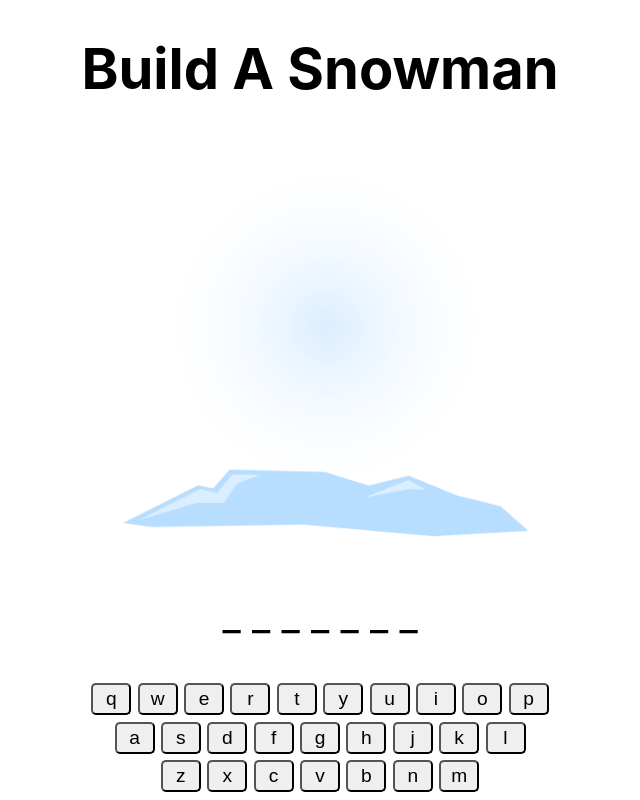
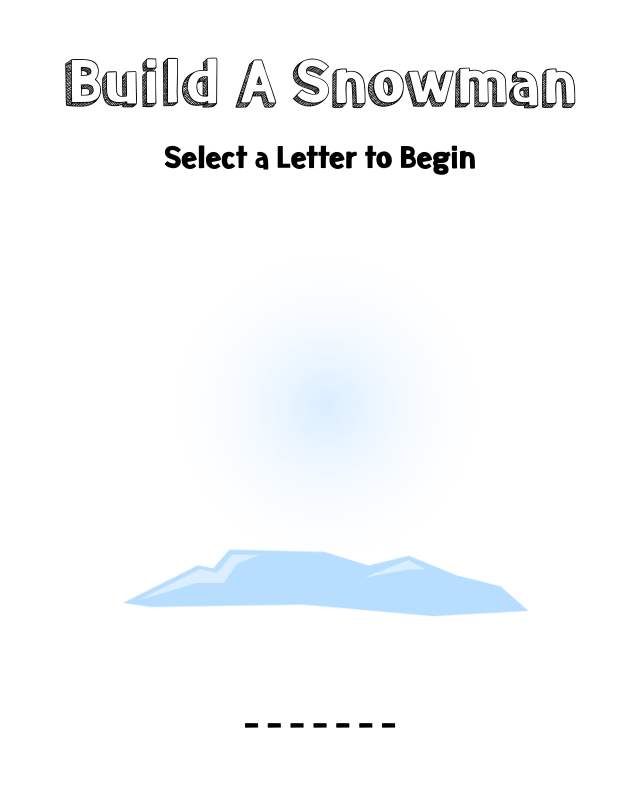
Before and after one commit to TobiasNorton/snowman, a React (Create React App) app: page / in a window 1280 px wide. Shown: the top 800 px of the page, without its empty margins (320-960 px from the left). Built offline with nearby package versions, Linux system fonts and the light colour scheme.

Commit message:
Clicked buttons pushed to empty array in state, reappear with new game

```diff
--- a/src/App.js
+++ b/src/App.js
@@ -8,6 +8,7 @@ class App extends Component {
 
     this.state = {
       correctLetters: ['_ ', ' _ ', ' _ ', ' _ ', ' _ ', ' _ ', ' _'],
+      chosenLetters: [],
       generatedWord: '',
       word: ['', '', '', '', '', '', ''],
       keyboard: [
@@ -33,7 +34,7 @@ class App extends Component {
   }
 
   letterClick = event => {
-    event.target.classList.add('hidden')
+    this.state.chosenLetters.push(event.target.value)
     let wordAsAnArray = this.state.generatedWord.split('')
     wordAsAnArray.map(letter => {
       if (event.target.value === letter) {
@@ -63,14 +64,32 @@ class App extends Component {
   newGameButton = () => {
     let completedWord = this.state.correctLetters
     if (this.state.generatedWord === completedWord.join('')) {
-      return <button className="new-game-button">Play Again</button>
+      return (
+        <button
+          disabled={this.state.chosenLetters.includes('a')}
+          onClick={this.resetGame}
+          className="new-game-button"
+        >
+          Play Again
+        </button>
+      )
     }
+  }
+
+  resetGame = () => {
+    this.generateRandomWord()
+    this.setState({
+      correctLetters: ['_ ', ' _ ', ' _ ', ' _ ', ' _ ', ' _ ', ' _'],
+      snowmanStep: 0,
+      chosenLetters: []
+    })
   }
 
   render() {
     return (
       <div>
         <h1>Build A Snowman</h1>
+        <h3>Select a Letter to Begin</h3>
         {this.gameCompleteHeader()}
         <div className="reset-container">{this.newGameButton()}</div>
         <div>
@@ -87,87 +106,191 @@ class App extends Component {
           </p>
           <section className="keyboard">
             <div className="first-row">
-              <button value="q" onClick={this.letterClick}>
-                q
+              <button
+                disabled={this.state.chosenLetters.includes('q')}
+                value="q"
+                onClick={this.letterClick}
+              >
+                Q
               </button>
-              <button value="w" onClick={this.letterClick}>
-                w
+              <button
+                disabled={this.state.chosenLetters.includes('w')}
+                value="w"
+                onClick={this.letterClick}
+              >
+                W
               </button>
-              <button value="e" onClick={this.letterClick}>
-                e
+              <button
+                disabled={this.state.chosenLetters.includes('e')}
+                value="e"
+                onClick={this.letterClick}
+              >
+                E
               </button>
-              <button value="r" onClick={this.letterClick}>
-                r
+              <button
+                disabled={this.state.chosenLetters.includes('r')}
+                value="r"
+                onClick={this.letterClick}
+              >
+                R
               </button>
-              <button value="t" onClick={this.letterClick}>
-                t
+              <button
+                disabled={this.state.chosenLetters.includes('t')}
+                value="t"
+                onClick={this.letterClick}
+              >
+                T
               </button>
-              <button value="y" onClick={this.letterClick}>
-                y
+              <button
+                disabled={this.state.chosenLetters.includes('y')}
+                value="y"
+                onClick={this.letterClick}
+              >
+                Y
               </button>
-              <button value="u" onClick={this.letterClick}>
-                u
+              <button
+                disabled={this.state.chosenLetters.includes('u')}
+                value="u"
+                onClick={this.letterClick}
+              >
+                U
               </button>
-              <button value="i" onClick={this.letterClick}>
-                i
+              <button
+                disabled={this.state.chosenLetters.includes('i')}
+                value="i"
+                onClick={this.letterClick}
+              >
+                I
               </button>
-              <button value="o" onClick={this.letterClick}>
-                o
+              <button
+                disabled={this.state.chosenLetters.includes('o')}
+                value="o"
+                onClick={this.letterClick}
+              >
+                O
               </button>
-              <button value="p" onClick={this.letterClick}>
-                p
+              <button
+                disabled={this.state.chosenLetters.includes('p')}
+                value="p"
+                onClick={this.letterClick}
+              >
+                P
               </button>
             </div>
             <div className="second-row">
-              <button value="a" onClick={this.letterClick}>
-                a
+              <button
+                disabled={this.state.chosenLetters.includes('a')}
+                value="a"
+                onClick={this.letterClick}
+              >
+                A
               </button>
-              <button value="s" onClick={this.letterClick}>
-                s
+              <button
+                disabled={this.state.chosenLetters.includes('s')}
+                value="s"
+                onClick={this.letterClick}
+              >
+                S
               </button>
-              <button value="d" onClick={this.letterClick}>
-                d
+              <button
+                disabled={this.state.chosenLetters.includes('d')}
+                value="d"
+                onClick={this.letterClick}
+              >
+                D
               </button>
-              <button value="f" onClick={this.letterClick}>
-                f
+              <button
+                disabled={this.state.chosenLetters.includes('f')}
+                value="f"
+                onClick={this.letterClick}
+              >
+                F
               </button>
-              <button value="g" onClick={this.letterClick}>
-                g
+              <button
+                disabled={this.state.chosenLetters.includes('g')}
+                value="g"
+                onClick={this.letterClick}
+              >
+                G
               </button>
-              <button value="h" onClick={this.letterClick}>
-                h
+              <button
+                disabled={this.state.chosenLetters.includes('h')}
+                value="h"
+                onClick={this.letterClick}
+              >
+                H
               </button>
-              <button value="j" onClick={this.letterClick}>
-                j
+              <button
+                disabled={this.state.chosenLetters.includes('j')}
+                value="j"
+                onClick={this.letterClick}
+              >
+                J
               </button>
-              <button value="k" onClick={this.letterClick}>
-                k
+              <button
+                disabled={this.state.chosenLetters.includes('k')}
+                value="k"
+                onClick={this.letterClick}
+              >
+                K
               </button>
-              <button value="l" onClick={this.letterClick}>
-                l
+              <button
+                disabled={this.state.chosenLetters.includes('l')}
+                value="l"
+                onClick={this.letterClick}
+              >
+                L
               </button>
             </div>
             <div className="third-row">
-              <button value="z" onClick={this.letterClick}>
-                z
+              <button
+                disabled={this.state.chosenLetters.includes('z')}
+                value="z"
+                onClick={this.letterClick}
+              >
+                Z
               </button>
-              <button value="x" onClick={this.letterClick}>
-                x
+              <button
+                disabled={this.state.chosenLetters.includes('x')}
+                value="x"
+                onClick={this.letterClick}
+              >
+                X
               </button>
-              <button value="c" onClick={this.letterClick}>
-                c
+              <button
+                disabled={this.state.chosenLetters.includes('c')}
+                value="c"
+                onClick={this.letterClick}
+              >
+                C
               </button>
-              <button value="v" onClick={this.letterClick}>
-                v
+              <button
+                disabled={this.state.chosenLetters.includes('v')}
+                value="v"
+                onClick={this.letterClick}
+              >
+                V
               </button>
-              <button value="b" onClick={this.letterClick}>
-                b
+              <button
+                disabled={this.state.chosenLetters.includes('b')}
+                value="b"
+                onClick={this.letterClick}
+              >
+                B
               </button>
-              <button value="n" onClick={this.letterClick}>
-                n
+              <button
+                disabled={this.state.chosenLetters.includes('n')}
+                value="n"
+                onClick={this.letterClick}
+              >
+                N
               </button>
-              <button value="m" onClick={this.letterClick}>
-                m
+              <button
+                disabled={this.state.chosenLetters.includes('m')}
+                value="m"
+                onClick={this.letterClick}
+              >
+                M
               </button>
             </div>
           </section>
--- a/src/index.css
+++ b/src/index.css
@@ -11,27 +11,55 @@ code {
   font-family: source-code-pro, Menlo, Monaco, Consolas, 'Courier New', monospace;
 }
 
+@font-face {
+  font-family: 'Meatloaf';
+  src: url('./Meatloaf.ttf');
+}
+
+@font-face {
+  font-family: 'Meatloaf Solid';
+  src: url('./MeatloafSolid.ttf');
+}
+
 h1 {
-  font-size: 3.5rem;
+  font-family: 'Meatloaf', sans-serif;
+  font-weight: normal;
+  font-size: 6rem;
   text-align: center;
   margin: 2.2rem 0 0 0;
 }
 
+h3 {
+  font-family: 'Meatloaf Solid', sans-serif;
+  font-weight: normal;
+  font-size: 3rem;
+  text-align: center;
+  margin: 0;
+}
 .reset-container {
   display: flex;
   justify-content: center;
 }
-
+button:disabled {
+  opacity: 0;
+}
 .game-complete-header {
-  font-size: 2.5rem;
+  font-family: 'Meatloaf Solid', sans-serif;
+  font-size: 3.5rem;
   text-align: center;
   margin: 1.5rem auto;
 }
 
 .new-game-button {
-  font-size: 1.5rem;
+  font-family: 'Meatloaf Solid', sans-serif;
+  font-size: 2rem;
   width: 10rem;
   height: 3rem;
+  border-radius: 5px;
+}
+
+.new-game-button:hover {
+  cursor: pointer;
 }
 
 .snowman-image {
@@ -41,12 +69,13 @@ h1 {
 }
 
 .word {
-  font-size: 2.5rem;
+  font-family: 'Meatloaf Solid', sans-serif;
+  font-size: 3.5rem;
   text-align: center;
 }
 
 .keyboard {
-  width: 30rem;
+  width: 40rem;
   margin: 1rem auto 4rem auto;
   display: flex;
   flex-direction: column;
@@ -54,11 +83,17 @@ h1 {
 }
 
 .keyboard button {
-  font-size: 1.2rem;
-  width: 2.5rem;
-  height: 2rem;
+  font-family: 'Meatloaf Solid', sans-serif;
+  font-size: 2.5rem;
+  font-weight: normal;
+  width: 3rem;
+  height: 2.8rem;
   border-radius: 5px;
-  margin: 0.2rem;
+  margin: 0.4rem;
+}
+
+.keyboard button:hover {
+  cursor: pointer;
 }
 
 .hidden {
```
Also changed, not shown: src/Meatloaf.ttf (renamed from public/Meatloaf.ttf), src/MeatloafSolid.ttf (renamed from public/MeatloafSolid.ttf).
